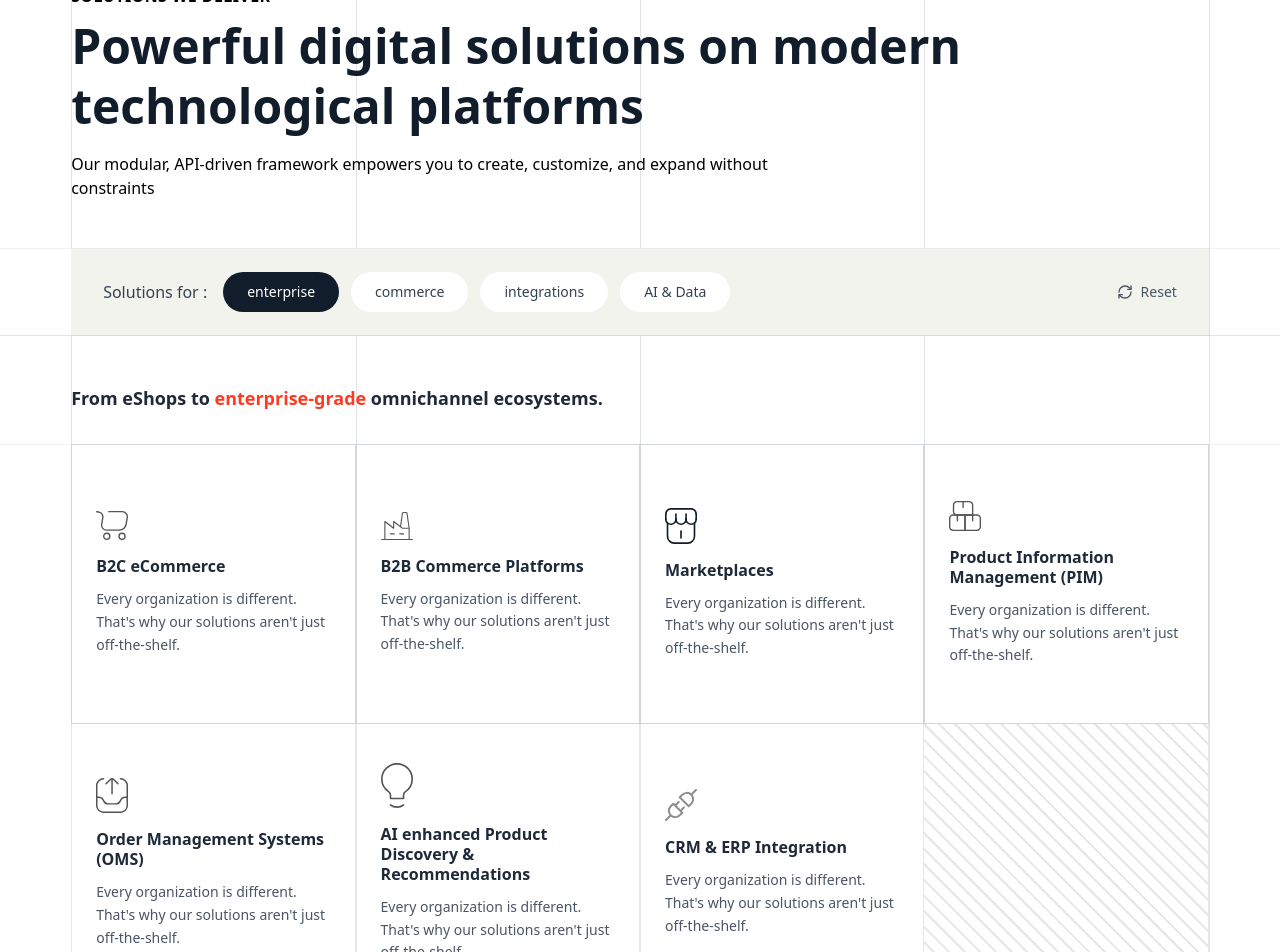
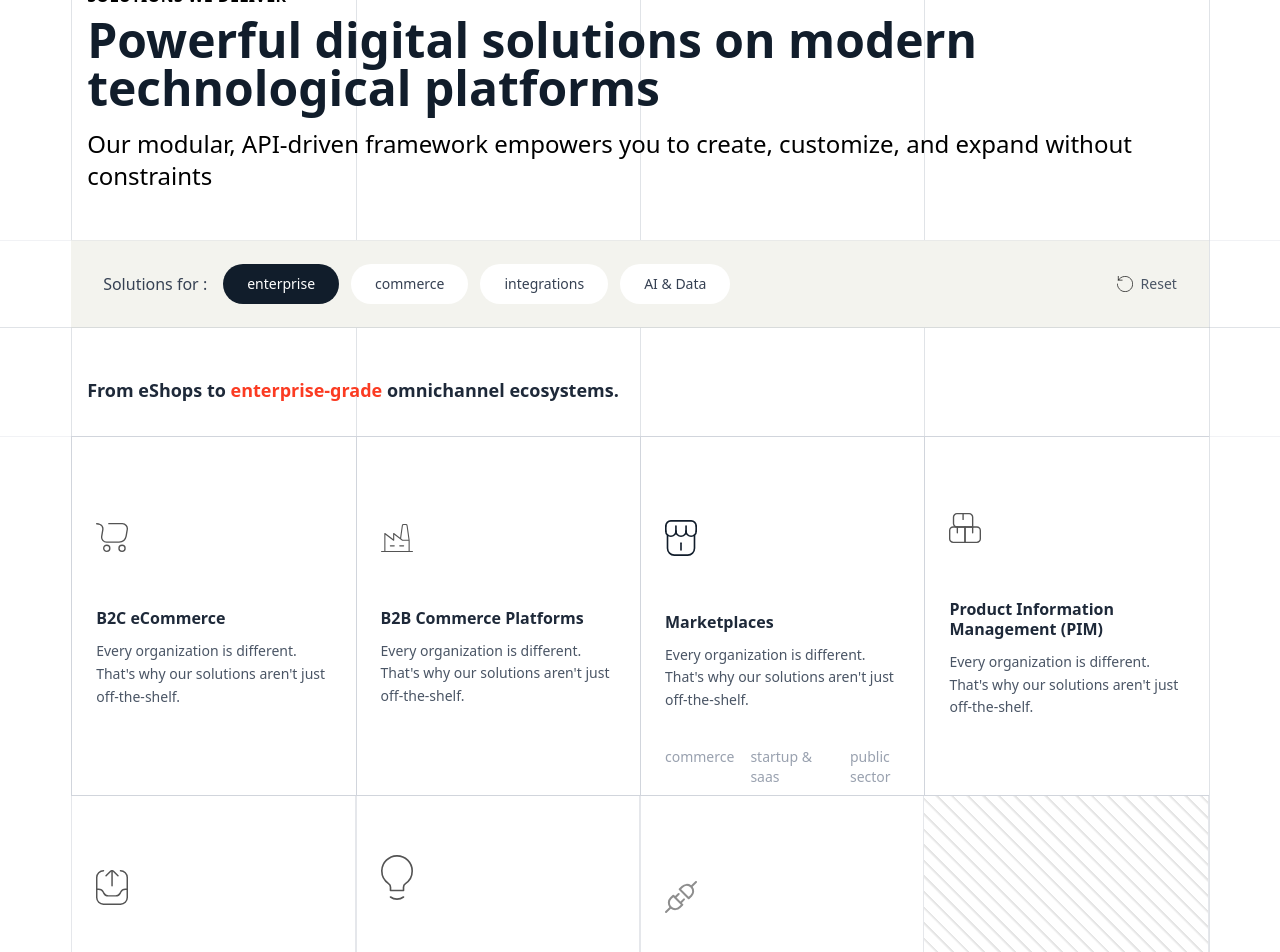
Before and after one commit to abdullah-fareed1/synergic, a Next.js app: page / in a window 1280 px wide. Shown: the part 1860-2812 px from the top of the page. Built offline with nearby package versions, Linux system fonts and the light colour scheme.

Commit message:
QA updates

```diff
--- a/app/home/sections/SolutionsSection.tsx
+++ b/app/home/sections/SolutionsSection.tsx
@@ -1,8 +1,8 @@
 "use client";
 
-import React, { useState } from 'react';
-import { RefreshCw } from 'lucide-react';
-import Image from 'next/image';
+import React, { useState } from "react";
+import { RefreshCw } from "lucide-react";
+import Image from "next/image";
 
 interface Solution {
   id: string;
@@ -12,59 +12,66 @@ interface Solution {
 }
 
 const SolutionsSection: React.FC = () => {
-  const [activeFilter, setActiveFilter] = useState<string>('enterprise');
+  const [activeFilter, setActiveFilter] = useState<string>("enterprise");
   const [hoveredCard, setHoveredCard] = useState<string | null>(null);
 
   const filters = [
-    { id: 'enterprise', label: 'enterprise' },
-    { id: 'commerce', label: 'commerce' },
-    { id: 'integrations', label: 'integrations' },
-    { id: 'ai-data', label: 'AI & Data' }
+    { id: "enterprise", label: "enterprise" },
+    { id: "commerce", label: "commerce" },
+    { id: "integrations", label: "integrations" },
+    { id: "ai-data", label: "AI & Data" },
   ];
 
   const solutions: Solution[] = [
     {
-      id: 'b2c',
-      iconPath: '/icons/shopping-cart.svg',
-      title: 'B2C eCommerce',
-      description: "Every organization is different. That's why our solutions aren't just off-the-shelf."
+      id: "b2c",
+      iconPath: "/icons/shopping-cart.svg",
+      title: "B2C eCommerce",
+      description:
+        "Every organization is different. That's why our solutions aren't just off-the-shelf.",
     },
     {
-      id: 'b2b',
-      iconPath: '/icons/factory-thin.svg',
-      title: 'B2B Commerce Platforms',
-      description: "Every organization is different. That's why our solutions aren't just off-the-shelf."
+      id: "b2b",
+      iconPath: "/icons/factory-thin.svg",
+      title: "B2B Commerce Platforms",
+      description:
+        "Every organization is different. That's why our solutions aren't just off-the-shelf.",
     },
     {
-      id: 'marketplaces',
-      iconPath: '/icons/shop.svg',
-      title: 'Marketplaces',
-      description: "Every organization is different. That's why our solutions aren't just off-the-shelf."
+      id: "marketplaces",
+      iconPath: "/icons/shop.svg",
+      title: "Marketplaces",
+      description:
+        "Every organization is different. That's why our solutions aren't just off-the-shelf.",
     },
     {
-      id: 'pim',
-      iconPath: '/icons/boxes.svg',
-      title: 'Product Information Management (PIM)',
-      description: "Every organization is different. That's why our solutions aren't just off-the-shelf."
+      id: "pim",
+      iconPath: "/icons/boxes.svg",
+      title: "Product Information Management (PIM)",
+      description:
+        "Every organization is different. That's why our solutions aren't just off-the-shelf.",
     },
     {
-      id: 'oms',
-      iconPath: '/icons/inbox-up.svg',
-      title: 'Order Management Systems (OMS)',
-      description: "Every organization is different. That's why our solutions aren't just off-the-shelf."
+      id: "oms",
+      iconPath: "/icons/inbox-up.svg",
+      title: "Order Management Systems (OMS)",
+      description:
+        "Every organization is different. That's why our solutions aren't just off-the-shelf.",
     },
     {
-      id: 'ai',
-      iconPath: '/icons/bulb.svg',
-      title: 'AI enhanced Product Discovery & Recommendations',
-      description: "Every organization is different. That's why our solutions aren't just off-the-shelf."
+      id: "ai",
+      iconPath: "/icons/bulb.svg",
+      title: "AI enhanced Product Discovery & Recommendations",
+      description:
+        "Every organization is different. That's why our solutions aren't just off-the-shelf.",
     },
     {
-      id: 'crm',
-      iconPath: '/icons/plug-disconnected.svg',
-      title: 'CRM & ERP Integration',
-      description: "Every organization is different. That's why our solutions aren't just off-the-shelf."
-    }
+      id: "crm",
+      iconPath: "/icons/plug-disconnected.svg",
+      title: "CRM & ERP Integration",
+      description:
+        "Every organization is different. That's why our solutions aren't just off-the-shelf.",
+    },
   ];
 
   return (
@@ -76,15 +83,16 @@ const SolutionsSection: React.FC = () => {
       <div className="hidden lg:block absolute left-[94.44%] top-0 bottom-0 w-px bg-gray-400 opacity-30" />
 
       <div className="relative z-10 px-4 lg:px-0">
-        <div className="lg:ml-[5.56%] lg:mr-[5.56%] mb-12">
-          <p className="text-m text-black font-bold mb-2 tracking-wide uppercase">
+        <div className="lg:ml-[5.56%] lg:mr-[5.56%] mb-12 pl-4">
+          <p className="text-m text-black font-extrabold mb-2 tracking-wide uppercase">
             SOLUTIONS WE DELIVER
           </p>
-          <h2 className="text-4xl sm:text-3xl lg:text-5xl font-bold text-[#111D2B] mb-4 leading-tight">
+          <h2 className="text-4xl sm:text-3xl lg:text-5xl font-extrabold text-[#111D2B] mb-4 ">
             Powerful digital solutions on modern technological platforms
           </h2>
-          <p className="text-base text-black max-w-3xl">
-            Our modular, API-driven framework empowers you to create, customize, and expand without constraints
+          <p className="text-2xl text-black ">
+            Our modular, API-driven framework empowers you to create, customize,
+            and expand without constraints
           </p>
         </div>
 
@@ -93,7 +101,9 @@ const SolutionsSection: React.FC = () => {
 
           <div className="lg:mx-[5.56%] bg-[#F3F3EE] py-6 px-6 lg:px-8">
             <div className="flex flex-col lg:flex-row lg:items-center gap-4">
-              <span className="text-gray-700 font-medium text-center lg:text-left">Solutions for :</span>
+              <span className="text-gray-700 font-medium text-center lg:text-left">
+                Solutions for :
+              </span>
               <div className="grid grid-cols-2 lg:flex lg:flex-wrap gap-3 flex-1">
                 {filters.map((filter) => (
                   <button
@@ -101,8 +111,8 @@ const SolutionsSection: React.FC = () => {
                     onClick={() => setActiveFilter(filter.id)}
                     className={`px-6 py-2.5 rounded-lg lg:rounded-full text-sm font-medium transition-all duration-200 ${
                       activeFilter === filter.id
-                        ? 'bg-[#111D2B] text-white'
-                        : 'bg-white text-gray-700 hover:bg-gray-100'
+                        ? "bg-[#111D2B] text-white"
+                        : "bg-white text-gray-700 hover:bg-gray-100"
                     }`}
                   >
                     {filter.label}
@@ -110,7 +120,7 @@ const SolutionsSection: React.FC = () => {
                 ))}
               </div>
               <button className="flex items-center gap-2 text-gray-600 hover:text-gray-900 transition-colors justify-center lg:justify-start">
-                <RefreshCw className="w-4 h-4" />
+                <img src="/icons/reset.svg" alt="Reset" className="w-4 h-4" />
                 <span className="text-sm">Reset</span>
               </button>
             </div>
@@ -120,13 +130,24 @@ const SolutionsSection: React.FC = () => {
         </div>
 
         <div className="lg:ml-[5.56%] lg:mr-[5.56%] mb-8">
-          <p className="text-lg font-bold text-gray-800">
-            From eShops to <span className="text-[#FB3B22] font-semibold">enterprise-grade</span> omnichannel ecosystems.
+          <p className="text-lg font-bold text-gray-800 pl-4">
+            From eShops to{" "}
+            <span className="text-[#FB3B22] font-semibold">
+              enterprise-grade
+            </span>{" "}
+            omnichannel ecosystems.
           </p>
         </div>
 
         <div className="relative">
-          <div className="absolute top-0 left-0 right-0 h-px bg-gray-300 opacity-30" style={{ marginLeft: '-100vw', marginRight: '-100vw', width: '200vw' }} />
+          <div
+            className="absolute top-0 left-0 right-0 h-px bg-gray-300 opacity-30"
+            style={{
+              marginLeft: "-100vw",
+              marginRight: "-100vw",
+              width: "200vw",
+            }}
+          />
 
           <div className="lg:ml-[5.56%] lg:mr-[5.56%]">
             <div className="grid grid-cols-1 sm:grid-cols-2 lg:grid-cols-4 gap-0 mb-0">
@@ -135,11 +156,11 @@ const SolutionsSection: React.FC = () => {
                   key={solution.id}
                   onMouseEnter={() => setHoveredCard(solution.id)}
                   onMouseLeave={() => setHoveredCard(null)}
-                  className={`relative transition-all duration-300 cursor-pointer group border-l border-r border-b border-t border-gray-300 flex flex-col ${
+                  className={`relative transition-all duration-300 cursor-pointer group border-l border-b border-t border-gray-300 flex flex-col ${
                     hoveredCard === solution.id
-                      ? 'bg-[#FB3B22] text-white'
-                      : 'bg-white text-gray-800'
-                  } min-h-45 lg:min-h-70`}
+                      ? "bg-[#FB3B22] text-white"
+                      : "bg-white text-gray-800"
+                  } min-h-65 lg:min-h-90`}
                 >
                   {hoveredCard === solution.id && (
                     <div className="absolute top-4 right-4 z-10">
@@ -160,25 +181,43 @@ const SolutionsSection: React.FC = () => {
                   )}
 
                   <div className="flex-1 flex flex-col justify-center p-6">
-                    <div className={`mb-4 ${hoveredCard === solution.id ? 'text-white' : 'text-gray-600'}`}>
+                    <div
+                      className={`mb-4 ${hoveredCard === solution.id ? "text-white" : "text-gray-600"}`}
+                    >
                       <Image
                         src={solution.iconPath}
                         alt={solution.title}
                         width={32}
                         height={32}
-                        className={hoveredCard === solution.id ? 'brightness-0 invert' : ''}
+                        className={
+                          hoveredCard === solution.id
+                            ? "brightness-0 invert"
+                            : ""
+                        }
                       />
                     </div>
 
-                    <h3 className="text-base font-bold mb-3 leading-tight">
+                    <h3 className="text-base font-bold mb-3 mt-10 leading-tight">
                       {solution.title}
                     </h3>
 
-                    <p className={`text-sm leading-relaxed ${
-                      hoveredCard === solution.id ? 'text-white/90' : 'text-gray-600'
-                    }`}>
+                    <p
+                      className={`text-sm leading-relaxed ${
+                        hoveredCard === solution.id
+                          ? "text-white/90"
+                          : "text-gray-600"
+                      }`}
+                    >
                       {solution.description}
                     </p>
+
+                    {solution.title === "Marketplaces" && (
+                      <div className="absolute bottom-2 flex gap-4">
+                        <p className="text-sm text-gray-400">commerce</p>
+                        <p className="text-sm text-gray-400">startup & saas</p>
+                        <p className="text-sm text-gray-400">public sector</p>
+                      </div>
+                    )}
                   </div>
                 </div>
               ))}
@@ -192,9 +231,9 @@ const SolutionsSection: React.FC = () => {
                   onMouseLeave={() => setHoveredCard(null)}
                   className={`relative transition-all duration-300 cursor-pointer group border-l border-r border-b border-gray-200 flex flex-col ${
                     hoveredCard === solution.id
-                      ? 'bg-[#FB3B22] text-white'
-                      : 'bg-white text-gray-800'
-                  } min-h-45 lg:min-h-70`}
+                      ? "bg-[#FB3B22] text-white"
+                      : "bg-white text-gray-800"
+                  } min-h-65 lg:min-h-90`}
                 >
                   {hoveredCard === solution.id && (
                     <div className="absolute top-4 right-4 z-10">
@@ -215,23 +254,33 @@ const SolutionsSection: React.FC = () => {
                   )}
 
                   <div className="flex-1 flex flex-col justify-center p-6">
-                    <div className={`mb-4 ${hoveredCard === solution.id ? 'text-white' : 'text-gray-600'}`}>
+                    <div
+                      className={`mb-4 ${hoveredCard === solution.id ? "text-white" : "text-gray-600"}`}
+                    >
                       <Image
                         src={solution.iconPath}
                         alt={solution.title}
                         width={32}
                         height={32}
-                        className={hoveredCard === solution.id ? 'brightness-0 invert' : ''}
+                        className={
+                          hoveredCard === solution.id
+                            ? "brightness-0 invert"
+                            : ""
+                        }
                       />
                     </div>
 
-                    <h3 className="text-base font-bold mb-3 leading-tight">
+                    <h3 className="text-base font-bold mb-3 mt-10 leading-tight">
                       {solution.title}
                     </h3>
 
-                    <p className={`text-sm leading-relaxed ${
-                      hoveredCard === solution.id ? 'text-white/90' : 'text-gray-600'
-                    }`}>
+                    <p
+                      className={`text-sm leading-relaxed ${
+                        hoveredCard === solution.id
+                          ? "text-white/90"
+                          : "text-gray-600"
+                      }`}
+                    >
                       {solution.description}
                     </p>
                   </div>
@@ -241,13 +290,21 @@ const SolutionsSection: React.FC = () => {
               <div
                 className="hidden lg:block bg-white border-r border-b border-gray-200 relative overflow-hidden min-h-70"
                 style={{
-                  backgroundImage: 'repeating-linear-gradient(45deg, transparent, transparent 8px, #e5e5e5 10px, #e5e5e5 11px)',
+                  backgroundImage:
+                    "repeating-linear-gradient(45deg, transparent, transparent 8px, #e5e5e5 10px, #e5e5e5 11px)",
                 }}
               />
             </div>
           </div>
 
-          <div className="absolute bottom-0 left-0 right-0 h-px bg-gray-300 opacity-30" style={{ marginLeft: '-100vw', marginRight: '-100vw', width: '200vw' }} />
+          <div
+            className="absolute bottom-0 left-0 right-0 h-px bg-gray-300 opacity-30"
+            style={{
+              marginLeft: "-100vw",
+              marginRight: "-100vw",
+              width: "200vw",
+            }}
+          />
         </div>
       </div>
     </section>
```
